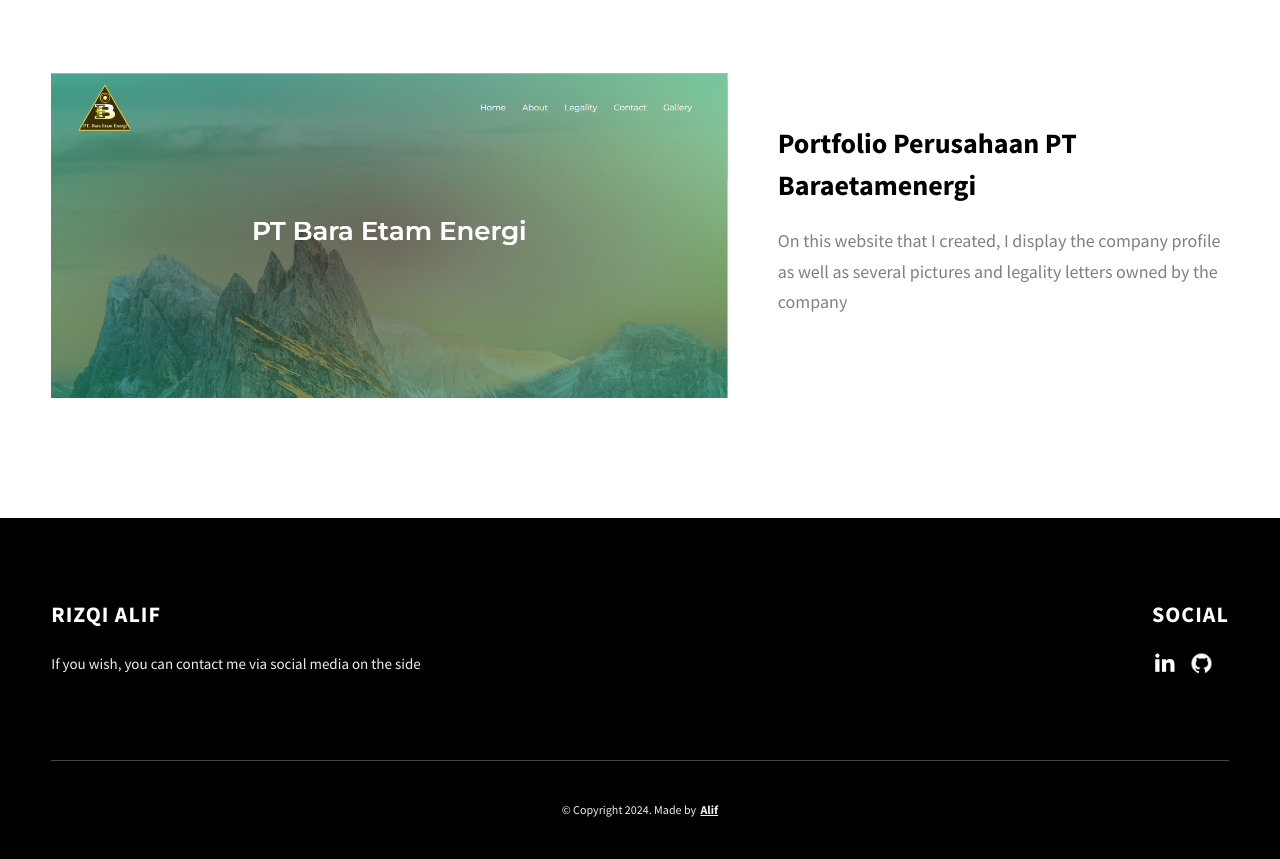
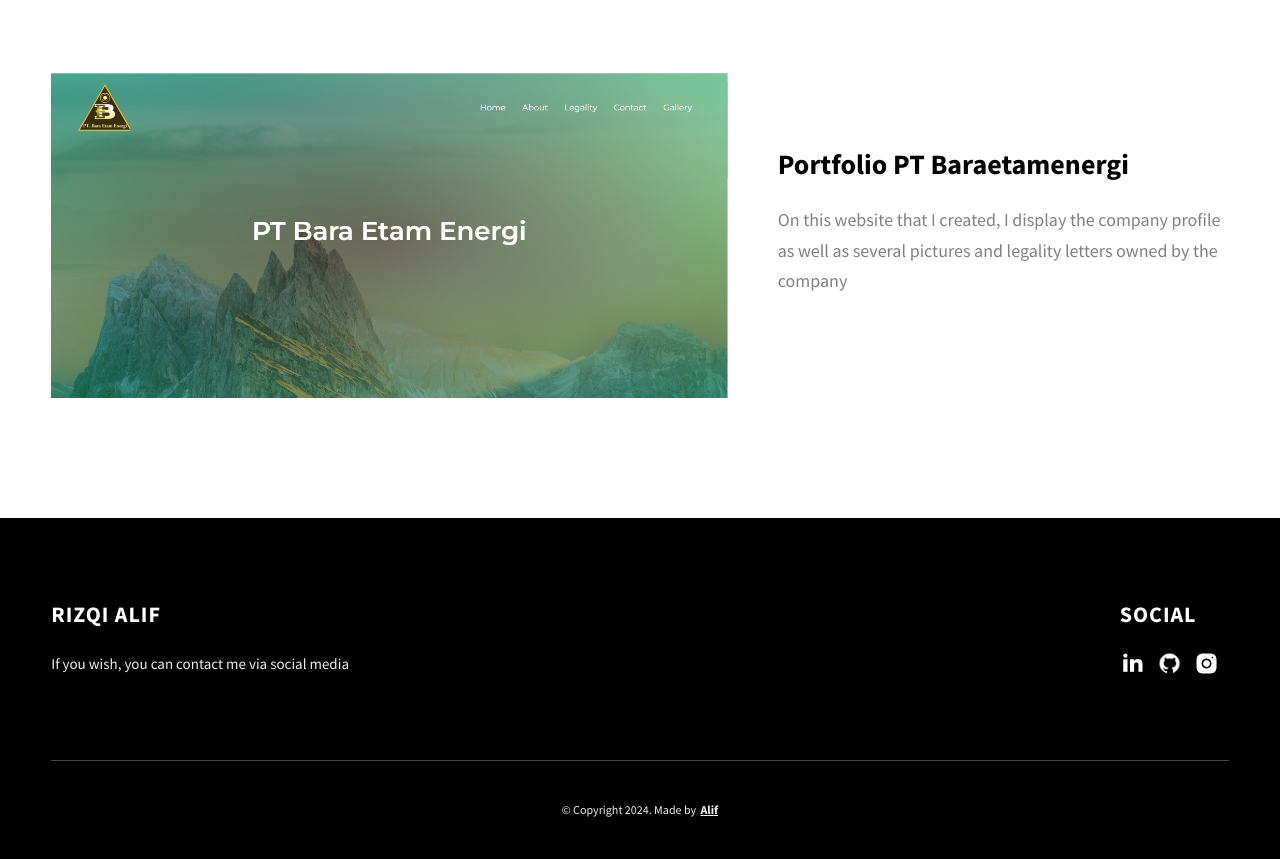
Before and after one commit to alif666-mwk/portfolio, a website: page index.html in a window 1280 px wide. Shown: the part 2060-2919 px from the top of the page. Drawn offline with Linux system fonts and the light colour scheme.

Commit message:
Update index.html

```diff
--- a/index.html
+++ b/index.html
@@ -131,7 +131,7 @@
             <img src="./assets/png/portbee.png" alt="Software Screenshot" class="projects__row-img" loading="lazy" />
           </div>
           <div class="projects__row-content">
-            <h3 class="projects__row-content-title">Portfolio Perusahaan PT Baraetamenergi</h3>
+            <h3 class="projects__row-content-title">Portfolio PT Baraetamenergi</h3>
             <p class="projects__row-content-desc">
             On this website that I created, I display the company profile as well as several pictures and
                legality letters owned by the company
@@ -155,12 +155,15 @@
             <a target="_blank" rel="noreferrer" href="https://github.com/alif666-mwk">
               <img class="main-footer__icon" src="./assets/png/github-ico.png" alt="icon" />
             </a>
+            <a target="_blank" rel="noreferrer" href="https://www.instagram.com/rzqalifn/">
+              <img class="main-footer__icon" src="./assets/png/insta-ico.png" alt="icon" />
+            </a>
           </div>
         </div>
         <div class="main-footer__row main-footer__row-2">
           <h4 class="heading heading-sm text-lt">Rizqi Alif</h4>
           <p class="main-footer__short-desc">
-           If you wish, you can contact me via social media on the side
+           If you wish, you can contact me via social media
           </p>
         </div>
       </div>
```
